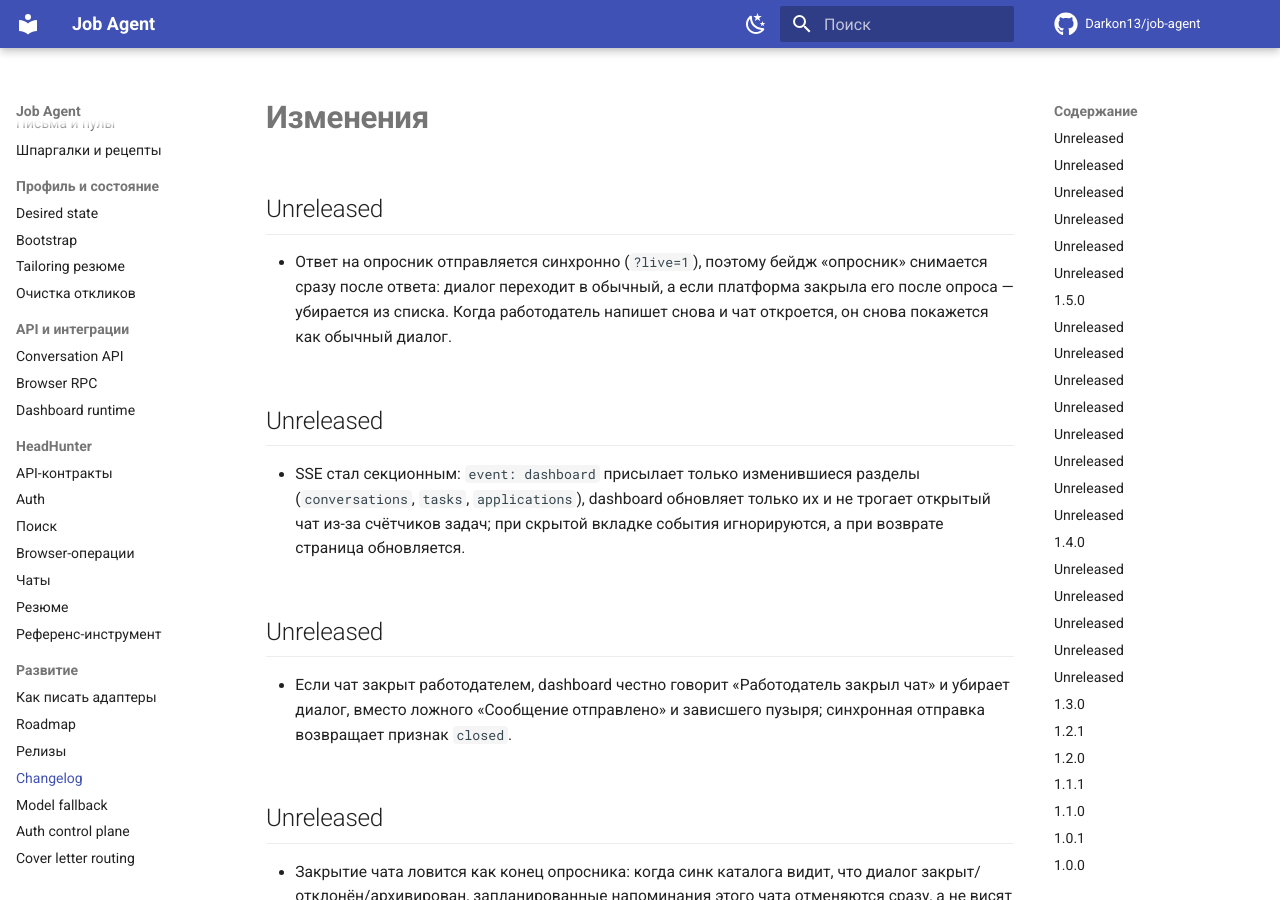
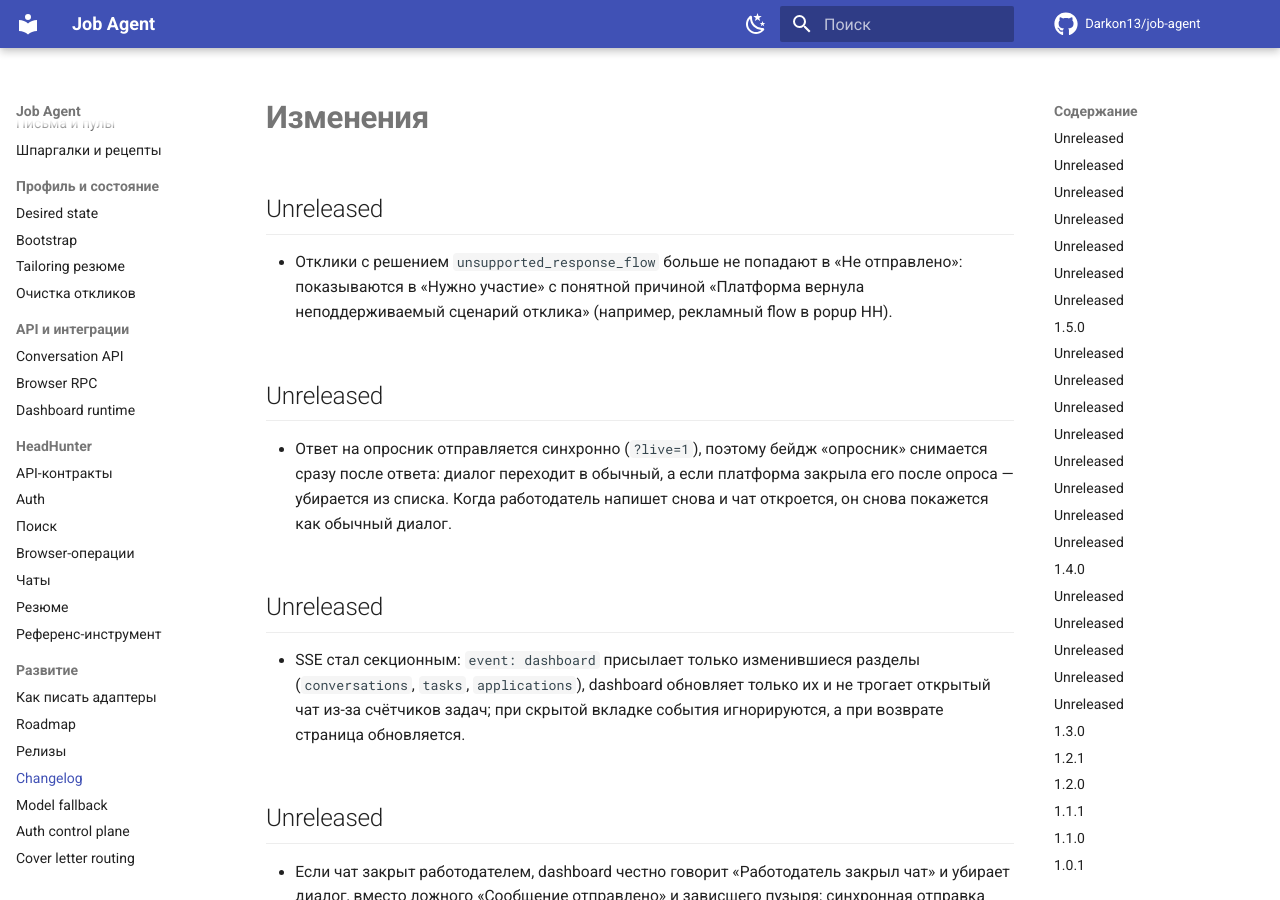
Before and after one commit to Darkon13/job-agent, an MkDocs documentation site: the page built from docs/changelog.md, in a window 1280 px wide and 900 px high. Built offline with MkDocs 1.6.1 and Material for MkDocs 9.7.7, drawn with Linux system fonts in a browser that asks for light colours; comment, search, counter and statistics services are not loaded.

Commit message:
fix(dashboard): explain unsupported application flows
unsupported_response_flow joins the needs-input group with a readable
decision label instead of falling into the generic not-sent bucket.

```diff
--- a/docs/changelog.md
+++ b/docs/changelog.md
@@ -1,4 +1,11 @@
 # Изменения
+
+## Unreleased
+
+- Отклики с решением `unsupported_response_flow` больше не попадают в «Не
+  отправлено»: показываются в «Нужно участие» с понятной причиной «Платформа
+  вернула неподдерживаемый сценарий отклика» (например, рекламный flow в
+  popup HH).
 
 ## Unreleased
 
```
Also changed, not shown: 1 other file.
